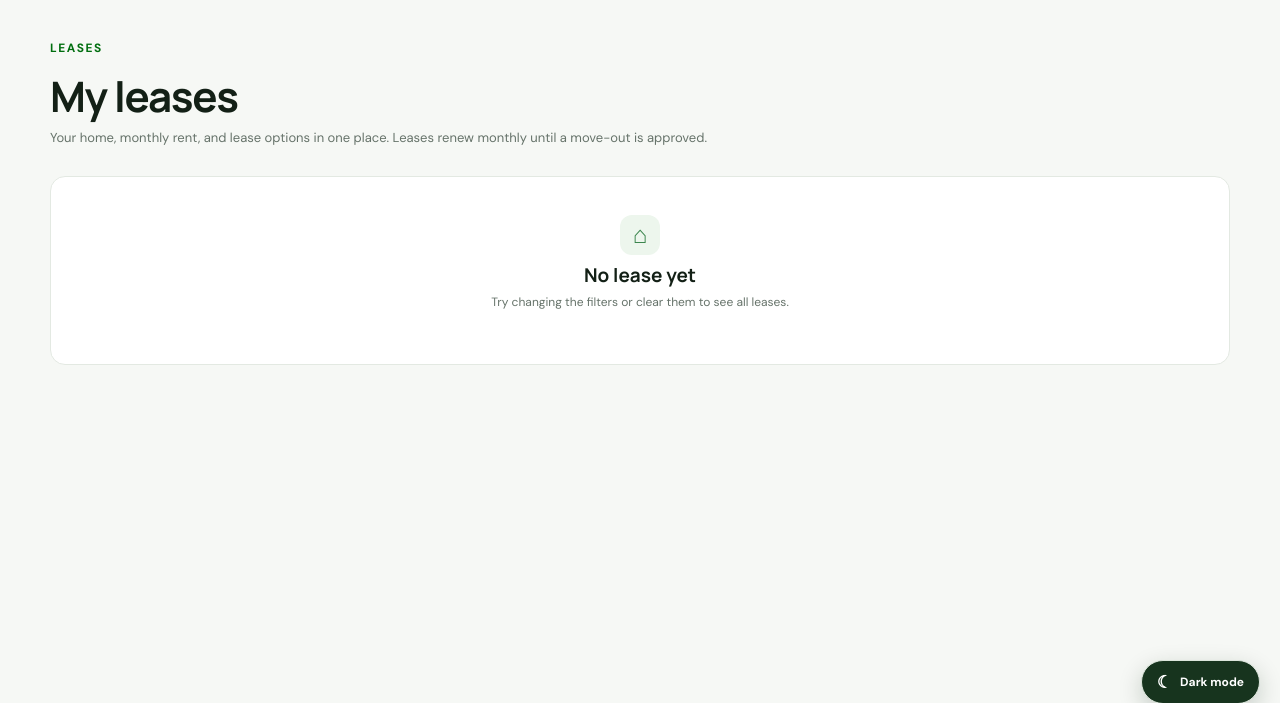
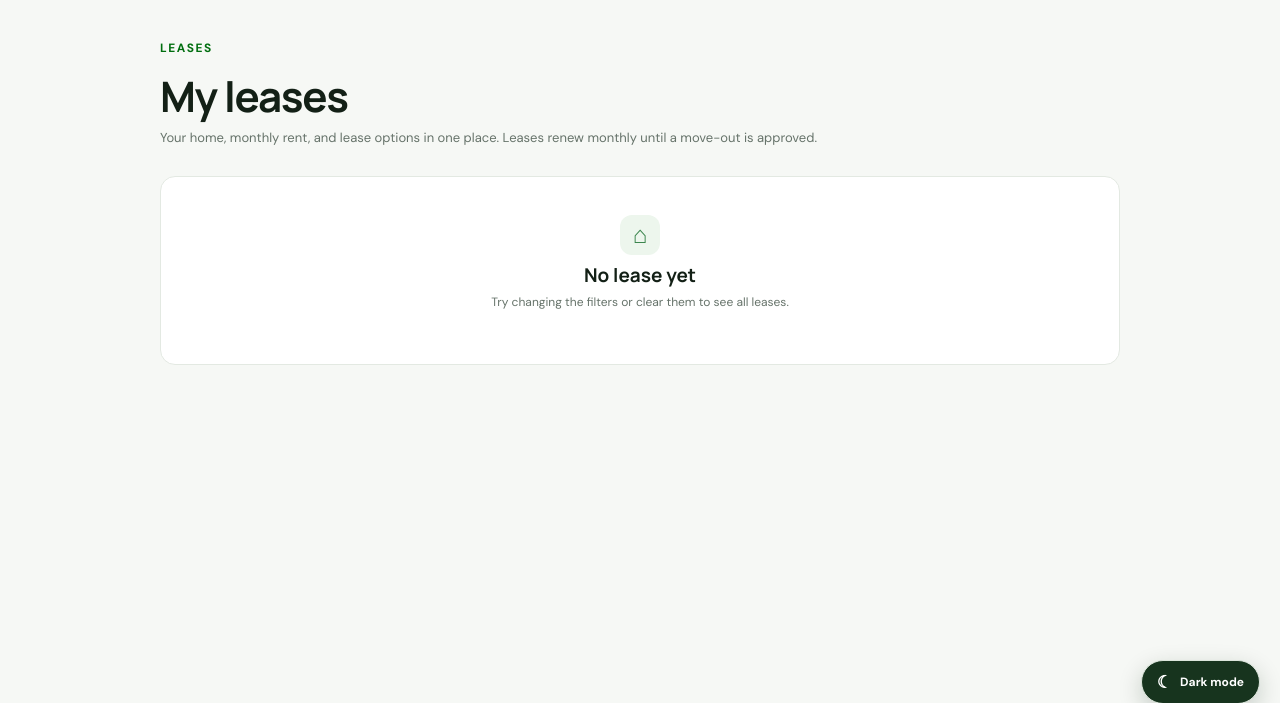
Before and after one commit to Newton2100-bit/Estatehub, a Django app: page /leases/ in a window 1280 px wide. Shown: the part 76-779 px from the top of the page. Run offline with Django 5.2, Linux system fonts and the light colour scheme; the visitor is signed in with stand-in values (Sample User, id 1); data comes from the database, SQL or seed files in the repository; data that the repository does not hold is empty.

Commit message:
Constrain leases page to a narrower column

```diff
--- a/static/css/style.css
+++ b/static/css/style.css
@@ -507,7 +507,7 @@
 @media(max-width:600px){.lease-management-page{padding-top:27px;padding-bottom:60px}.lease-page-heading{display:block}.lease-page-heading>.btn{margin-top:13px}.lease-overview{grid-template-columns:1fr;gap:8px;margin:18px 0}.lease-overview-card{padding:14px 16px}.lease-search-panel{grid-template-columns:1fr;padding:14px}.lease-search-panel label:first-child{grid-column:auto}.lease-search-actions{display:grid;grid-template-columns:1fr 1fr}.lease-card{padding:17px 15px}.lease-card-heading{gap:10px}.lease-card-heading h2{font-size:17px}.lease-card-heading p{font-size:10px}.lease-facts{gap:7px;margin:12px 0}.lease-facts>div{padding:10px}.lease-facts strong{font-size:11px}.lease-facts span{font-size:9px}.lease-tenant-actions{display:grid}.lease-landlord-tools .rent-record-form{grid-template-columns:1fr}.lease-pagination{gap:8px;flex-wrap:wrap}}
 
 /* Explicitly center the leases content on the site grid */
-.app-lite>main.lease-management-page{box-sizing:border-box;width:min(1180px,calc(100% - 40px));max-width:1180px;margin-right:auto;margin-left:auto}
+.app-lite>main.lease-management-page{box-sizing:border-box;width:min(960px,calc(100% - 40px));max-width:960px;margin-right:auto;margin-left:auto}
 .lease-page-heading,.lease-overview,.lease-search-panel,.lease-result-count,.lease-record-list,.lease-pagination{width:100%;max-width:100%}
 .lease-record-list{margin-right:auto;margin-left:auto}
 .lease-card,.lease-empty-state{width:100%;max-width:100%;margin-right:auto;margin-left:auto}
```
